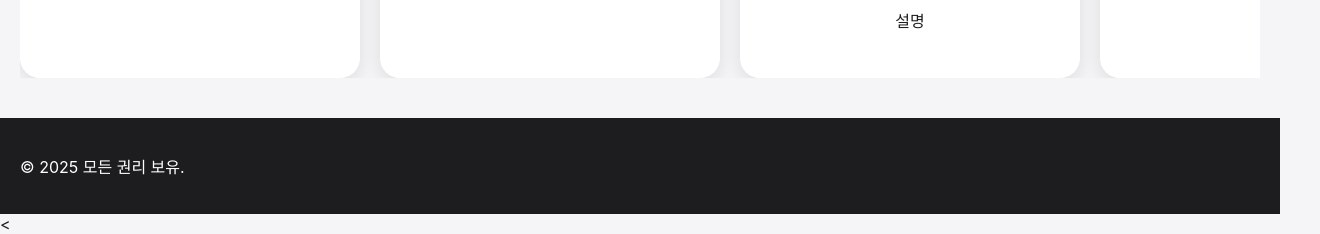
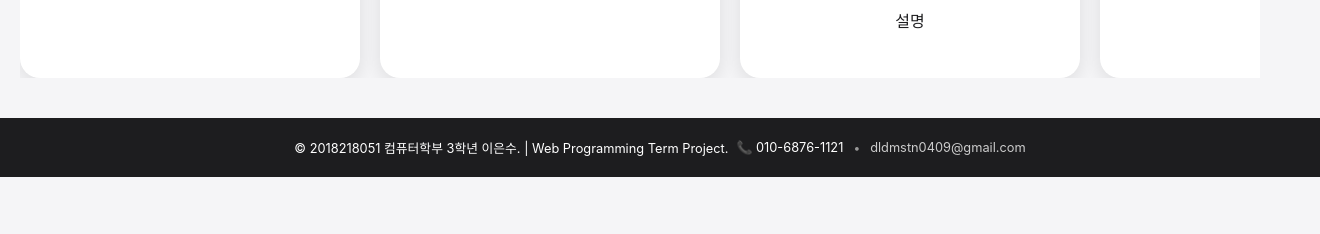
Before and after one commit to PocolGames/mushroom, a plain HTML site: page index.html in a window 1280 px wide. Shown: the part 2125-2359 px from the top of the page, 1320 px wide, since content can reach past the window. After the commit the page ends 2302 px from the top, so only its background shows below. Drawn offline with Linux system fonts and the light colour scheme.

Commit message:
footer 조정

```diff
--- /dev/null
+++ b/css/footer.css
@@ -0,0 +1,40 @@
+footer {
+    margin-top: 40px;
+    width: 100%;
+    padding: 12px 16px;
+    background-color: #1c1c1e;
+    color: #ccc;
+    font-size: 0.8rem;
+}
+.footer-container {
+    display: flex;
+    justify-content: center; /* 수평 중앙 정렬 */
+    align-items: center; /* 수직 중앙 정렬 */
+    flex-wrap: wrap;
+    max-width: 960px;
+    margin: 0 auto;
+    gap: 8px;
+}
+.footer-contact {
+    display: flex;
+    gap: 10px;
+    align-items: center;
+
+}
+.footer-contact .dot {
+    font-size: 12px;
+    color: #999;
+}
+.footer-contact a {
+    color: #ccc;
+    text-decoration: none;
+}
+.footer-contact a:hover {
+    text-decoration: underline;
+}
+@media (max-width: 600px) {
+    .footer-container {
+      flex-direction: column;
+      text-align: center;
+    }
+}
--- a/index.html
+++ b/index.html
@@ -4,6 +4,7 @@
   <meta charset="UTF-8" />
   <meta name="viewport" content="width=device-width, initial-scale=1.0"/>
   <title>상품 판매 페이지</title>
+  <link rel="stylesheet" href="css/footer.css">
   <style>
     body {
       font-family: -apple-system, BlinkMacSystemFont, "Segoe UI", Roboto, Helvetica, Arial, sans-serif;
@@ -283,14 +284,20 @@
     </div>
   </section>
 
-  <footer>
-    <p>&copy; 2025 모든 권리 보유.</p>
-  </footer>
+<footer>
+    <div class="footer-container">
+        <div class="footer-name">&copy; 2018218051 컴퓨터학부 3학년 이은수. | Web Programming Term Project. </div>
+        <div class="footer-contact">
+            <span class="phone">📞 010-6876-1121</span>
+            <span class="dot">•</span>
+            <a class="email" href="mailto:dldmstn0409@gmail.com">dldmstn0409@gmail.com</a>
+        </div>
+    </div>
+</footer>
 
-  <<script>
-    document.addEventListener('DOMContentLoaded', function () {
+<script>
+  document.addEventListener('DOMContentLoaded', function () {
     const containers = document.querySelectorAll('.scroll-container');
-
     containers.forEach(container => {
       const track = container.querySelector('.product-track');
       const leftBtn = container.querySelector('.scroll-btn.left');
@@ -317,5 +324,6 @@
   });
 </script>
 
+
 </body>
 </html>
```
